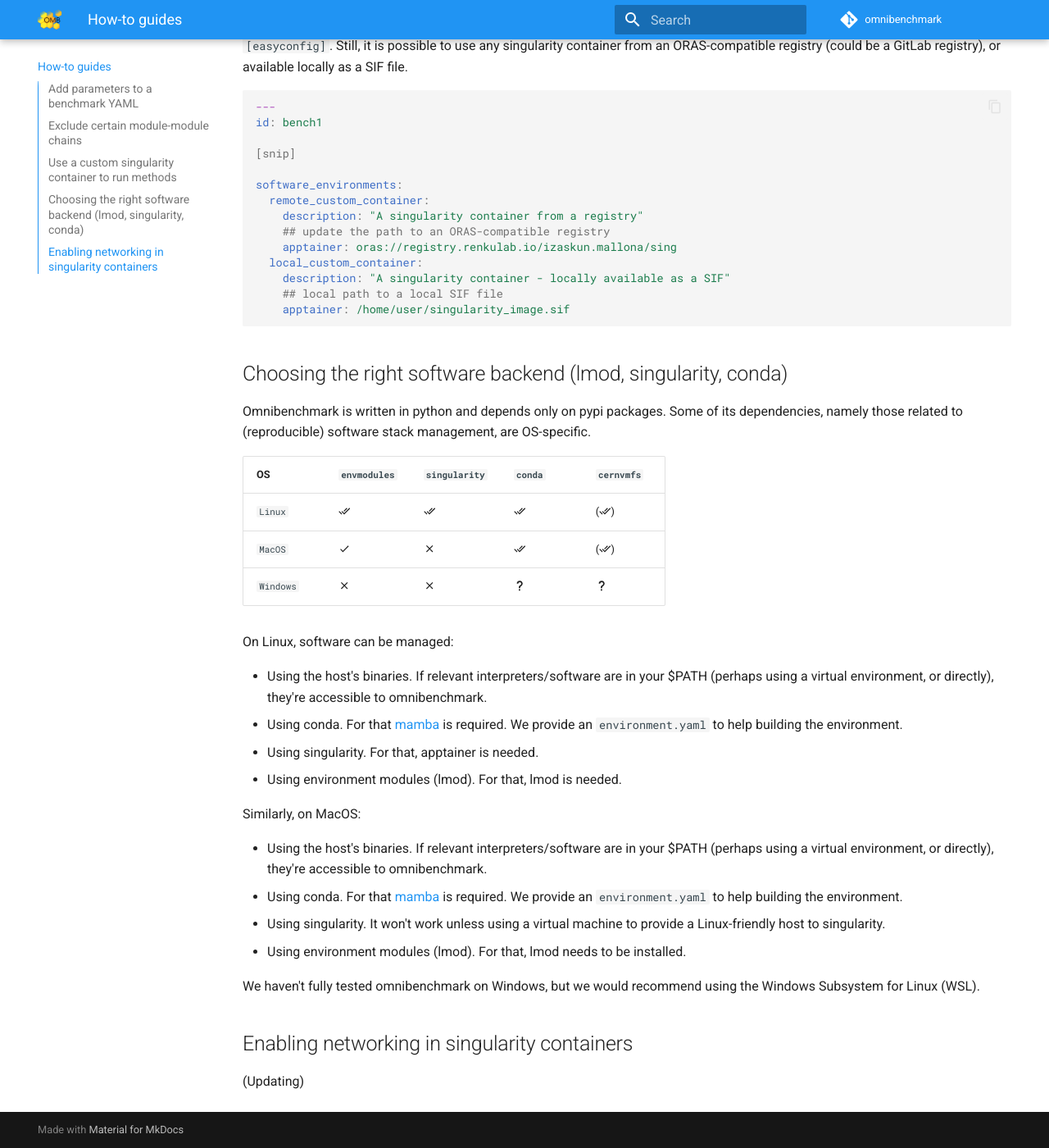
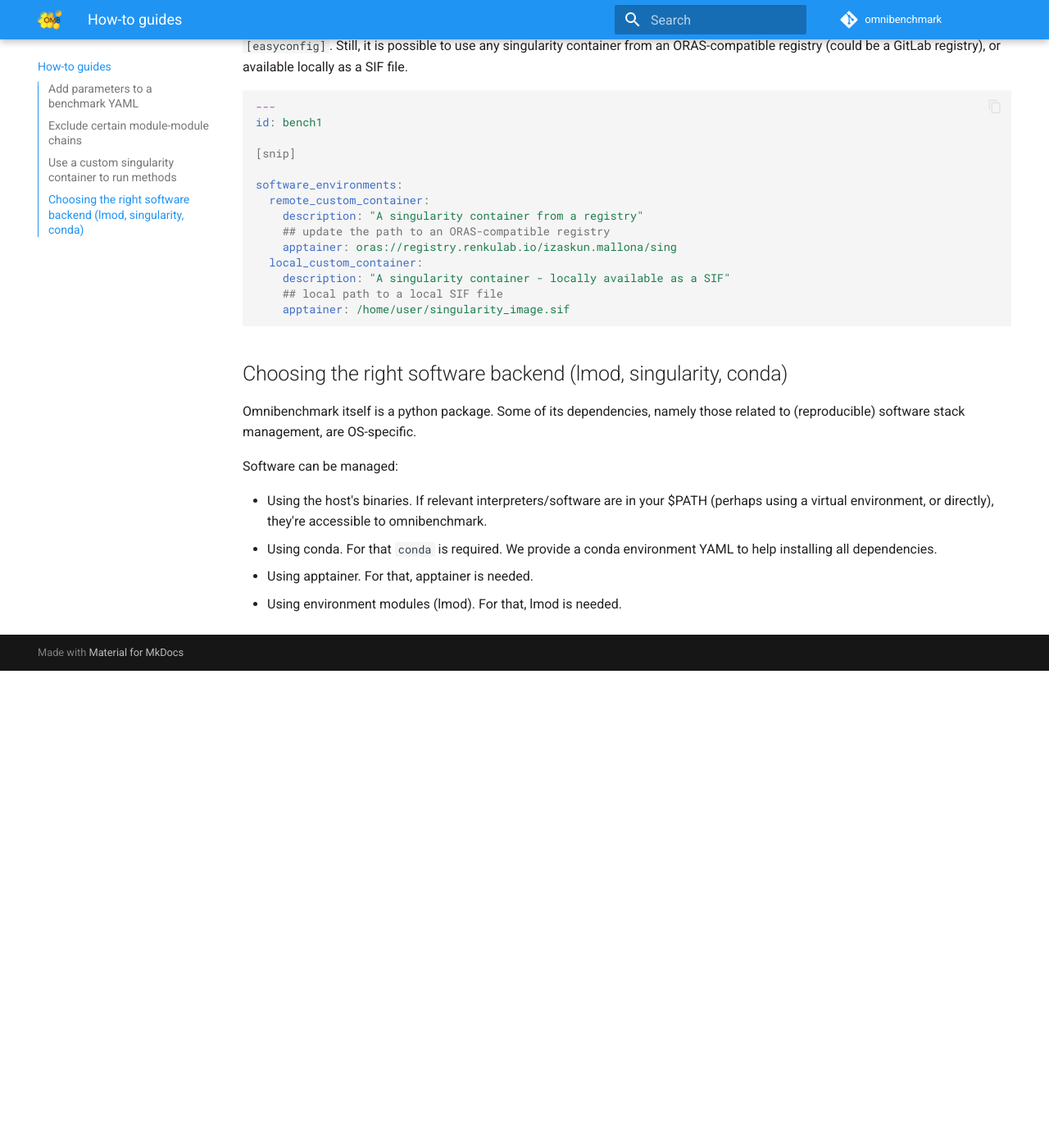
Before and after one commit to omnibenchmark/omnibenchmark, an MkDocs documentation site: the page built from docs/src/howto.md, in a window 1280 px wide and 1400 px high, scrolled down 1063 px. Shown: the whole window at 82% size. Built offline with MkDocs 1.6.1 and Material for MkDocs 9.7.7, drawn with Linux system fonts in a browser that asks for light colours; comment, search, counter and statistics services are not loaded; the version menu is left out; after the commit the page ends 1881 px from its top, so only the background shows below that.

Commit message:
Clarify conda-in-path docs, remove confusing tables, keep pip (closes #144)

```diff
--- a/docs/src/howto.md
+++ b/docs/src/howto.md
@@ -63,35 +63,11 @@
 
 ## Choosing the right software backend (lmod, singularity, conda)
 
-Omnibenchmark is written in python and depends only on pypi packages. Some of its dependencies, namely those related to (reproducible) software stack management, are OS-specific.
+Omnibenchmark itself is a python package. Some of its dependencies, namely those related to (reproducible) software stack management, are OS-specific.
 
-
-| OS                 |  `envmodules`           | `singularity`          |      `conda`          |      `cernvmfs`        |
-| -----------        |  -------------------    | ----------------       |  ----------------     | ---------------        |
-| `Linux`            |  :material-check-all:   | :material-check-all:   |  :material-check-all: | (:material-check-all:) |
-| `MacOS`            |  :material-check:       | :material-close:       |  :material-check-all: | (:material-check-all:) |
-| `Windows`          |  :material-close:       | :material-close:       |    :material-help:    |   :material-help:     |
-
-
-
-On Linux, software can be managed:
+Software can be managed:
 
 - Using the host's binaries. If relevant interpreters/software are in your $PATH (perhaps using a virtual environment, or directly), they're accessible to omnibenchmark.
-- Using conda. For that [mamba](https://github.com/mamba-org/mamba) is required. We provide an `environment.yaml` to help building the environment.
-- Using singularity. For that, apptainer is needed.
+- Using conda. For that `conda` is required. We provide a conda environment YAML to help installing all dependencies.
+- Using apptainer. For that, apptainer is needed.
 - Using environment modules (lmod). For that, lmod is needed.
-
-Similarly, on MacOS:
-
-- Using the host's binaries. If relevant interpreters/software are in your $PATH (perhaps using a virtual environment, or directly), they're accessible to omnibenchmark.
-- Using conda. For that [mamba](https://github.com/mamba-org/mamba) is required. We provide an `environment.yaml` to help building the environment.
-- Using singularity. It won't work unless using a virtual machine to provide a Linux-friendly host to singularity.
-- Using environment modules (lmod). For that, lmod needs to be installed.
-
-We haven't fully tested omnibenchmark on Windows, but we would recommend using the  Windows Subsystem for Linux (WSL).
-
-
-
-## Enabling networking in singularity containers
-
-(Updating)
```
Also changed, not shown: docs/src/tutorial.md (+4 -11 lines).
